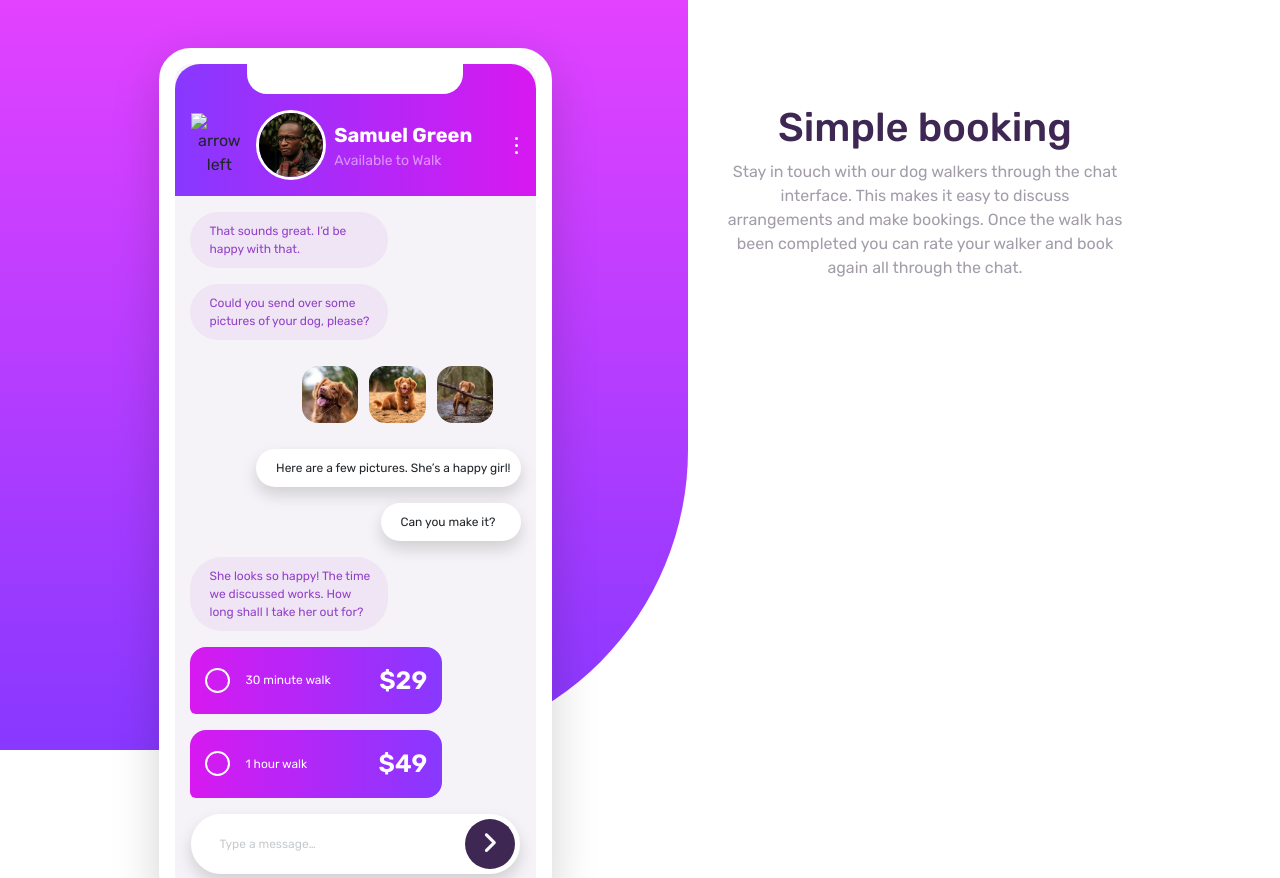
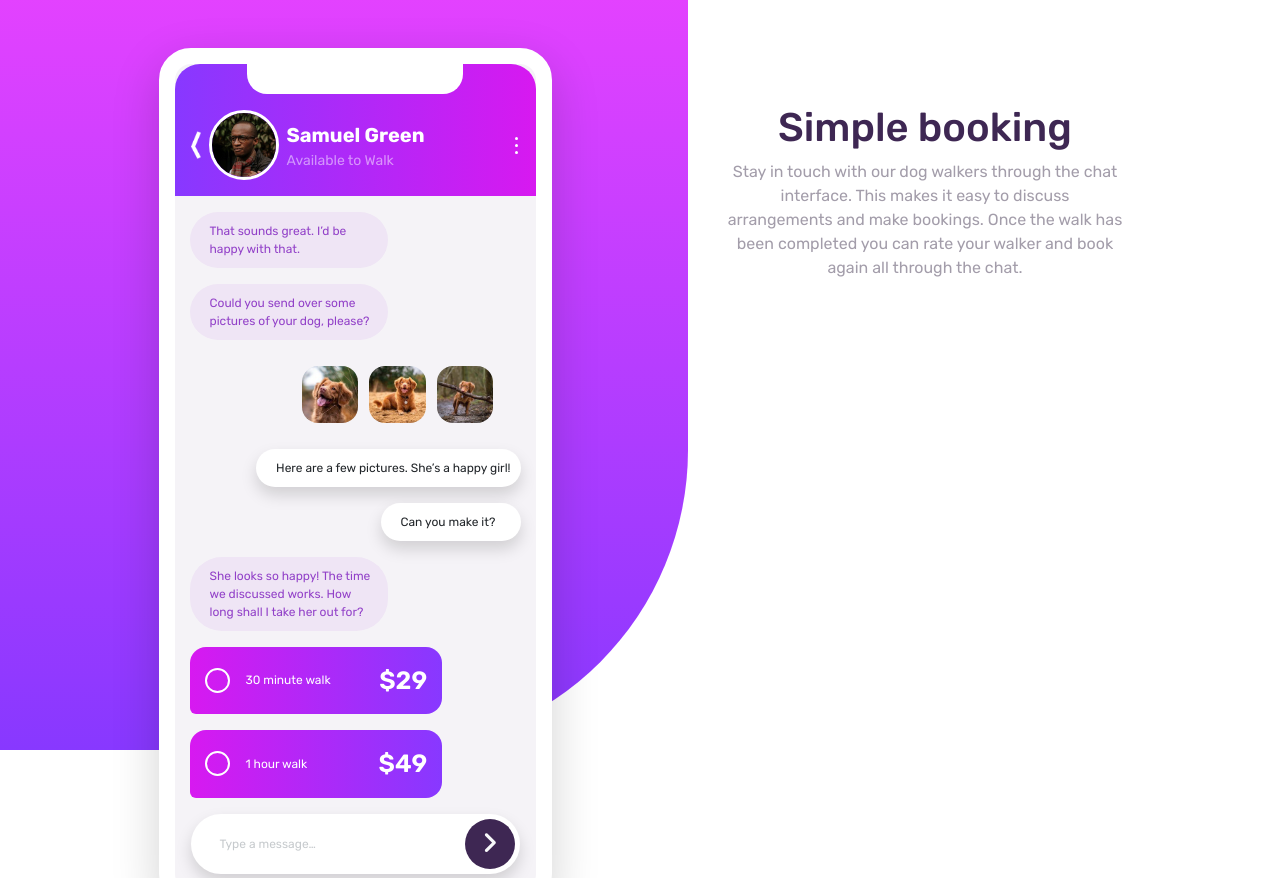
Before and after one commit to nurularifin83/chat-app, a website: page index.html in a window 1280 px wide. Shown: the top 878 px of the page. Drawn offline with Linux system fonts and the light colour scheme.

Commit message:
Update index.html

```diff
--- a/index.html
+++ b/index.html
@@ -26,7 +26,7 @@
               <div class="dynamic-island-detail"></div>
               <div class="dynamic-island-content d-flex flex-row p-3">
                 <div class="left-arrow">
-                  <img src="assets/images/left arrow.png" alt="arrow left">
+                  <img src="assets/images/left-arrow.png" alt="arrow left">
                 </div>
                 <div class="profile">
                   <div class="d-flex align-items-center">
```
